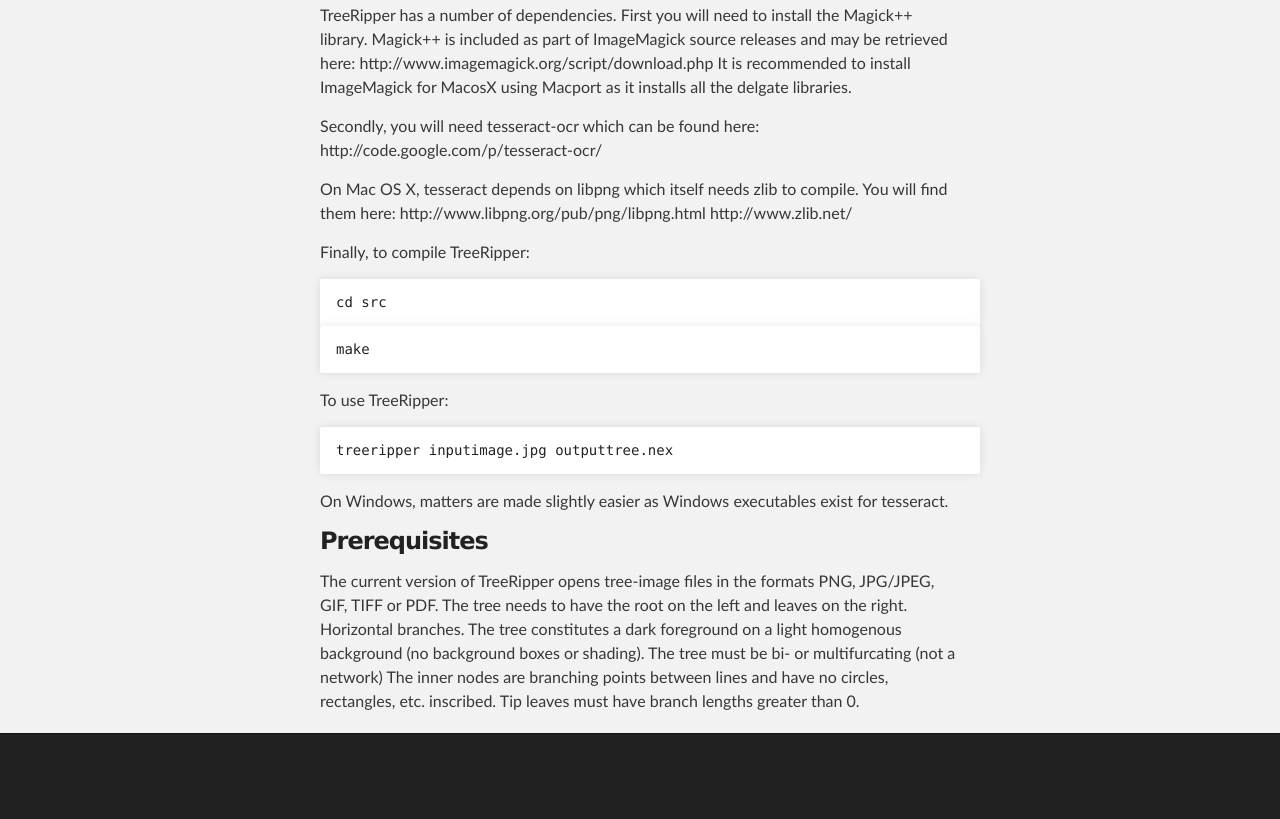
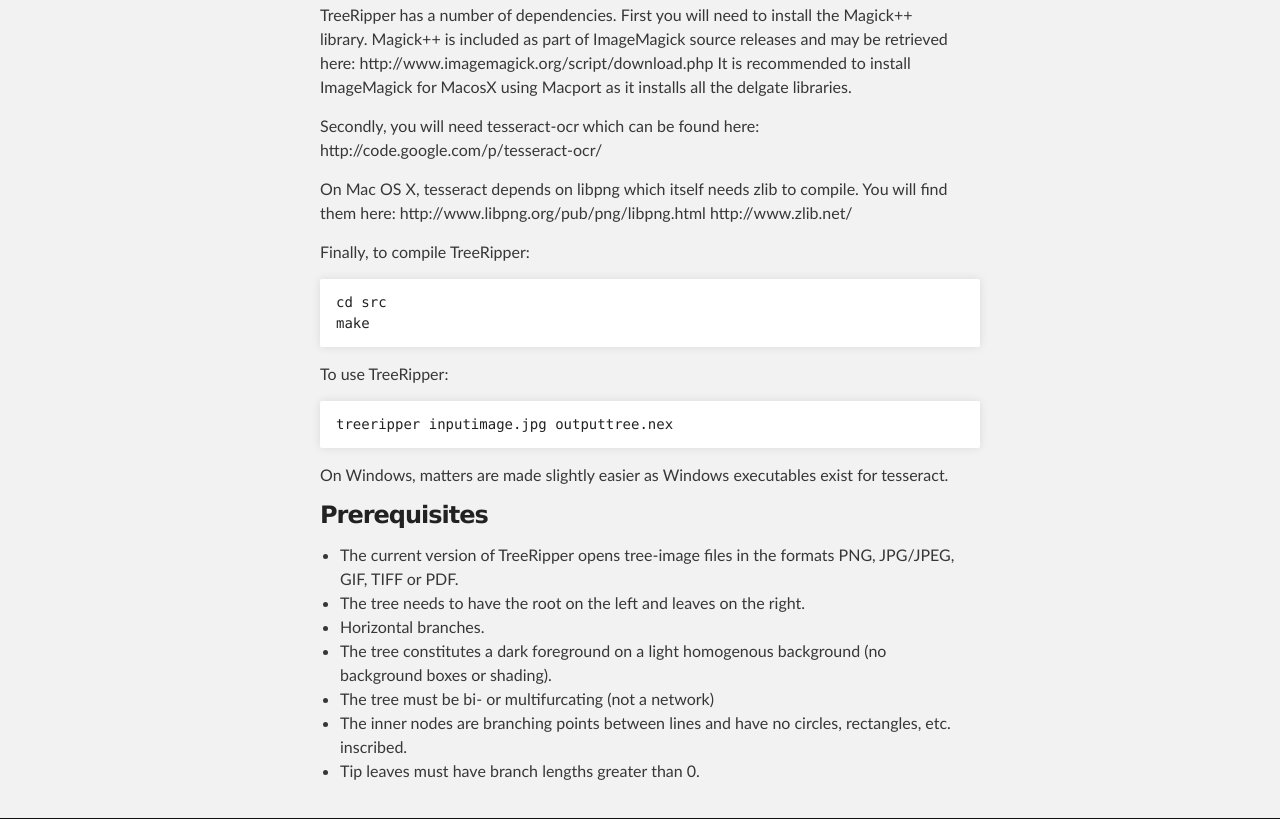
Before and after one commit to josephhughes/treeripper, a plain HTML site: page Background.html in a window 1280 px wide. Shown: the part 368-1187 px from the top of the page. Before the commit the page ends 1102 px from the top, so only its background shows below. Drawn offline with Linux system fonts and the light colour scheme.

Commit message:
unordered list

```diff
--- a/Background.html
+++ b/Background.html
@@ -87,8 +87,8 @@ http://www.zlib.net/
 </p>
 <p>
 Finally, to compile TreeRipper:
-<pre><code>cd src</pre></code>
-<pre><code>make</pre></code>
+<pre><code>cd src
+make</pre></code>
 <p>
 <p>
 To use TreeRipper:
@@ -98,12 +98,14 @@ To use TreeRipper:
 On Windows, matters are made slightly easier as Windows executables exist for tesseract.
 
 <h3>Prerequisites</h3>
-The current version of TreeRipper opens tree-image files in the formats PNG, JPG/JPEG, GIF, TIFF or PDF.
-The tree needs to have the root on the left and leaves on the right.
-Horizontal branches.
-The tree constitutes a dark foreground on a light homogenous background (no background boxes or shading).
-The tree must be bi- or multifurcating (not a network)
-The inner nodes are branching points between lines and have no circles, rectangles, etc. inscribed.
-Tip leaves must have branch lengths greater than 0.
+<ul>
+<li>The current version of TreeRipper opens tree-image files in the formats PNG, JPG/JPEG, GIF, TIFF or PDF.</li>
+<li>The tree needs to have the root on the left and leaves on the right.</li>
+<li>Horizontal branches.</li>
+<li>The tree constitutes a dark foreground on a light homogenous background (no background boxes or shading).</li>
+<li>The tree must be bi- or multifurcating (not a network)</li>
+<li>The inner nodes are branching points between lines and have no circles, rectangles, etc. inscribed.</li>
+<li>Tip leaves must have branch lengths greater than 0.</li>
+</ul>
   </body>
 </html>
```
